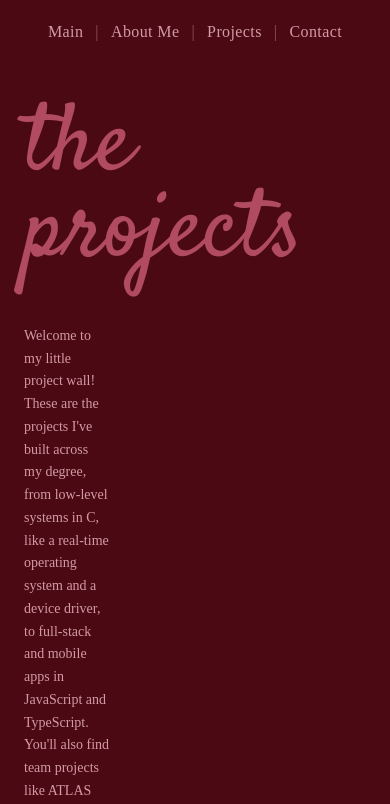
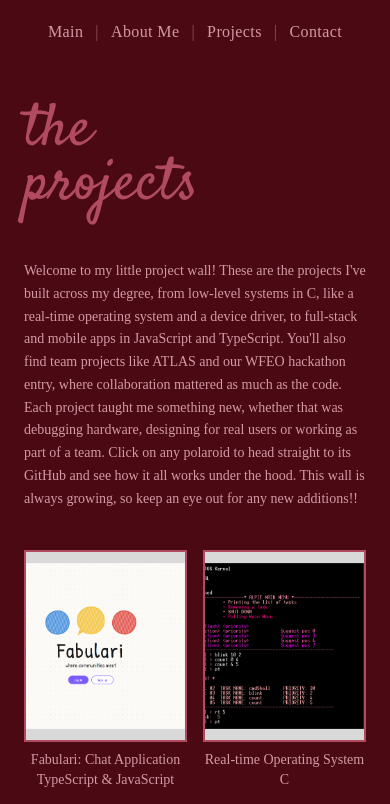
Before and after one commit to alpasahai/alpie_portfolio, a React (Vite) app in the folder a_portfolio/: page /projects in a window 390 px wide. Shown: the top 804 px of the page. Built offline with nearby package versions, Linux system fonts and the light colour scheme; a web font is replaced by a local one.

Commit message:
Final fixes

```diff
--- a/a_portfolio/src/pages/projects.jsx
+++ b/a_portfolio/src/pages/projects.jsx
@@ -43,9 +43,9 @@ export default function ProjectsPage() {
           initial="hidden"
           animate="visible"
           variants={pan_left}
-          className="md: w-1/4"
+          className="md:w-1/4"
         >
-          <h1 className="font-heading text-rose text-8xl md:text-8xl leading-[0.9] md:leading-[0.9] text-left">the<br />projects</h1>
+          <h1 className="font-heading text-rose text-6xl md:text-8xl leading-[0.9] md:leading-[0.9] text-left">the<br />projects</h1>
           <br></br>
           <br></br>
           <p className="font-body text-blush text-sm leading-relaxed">
```
